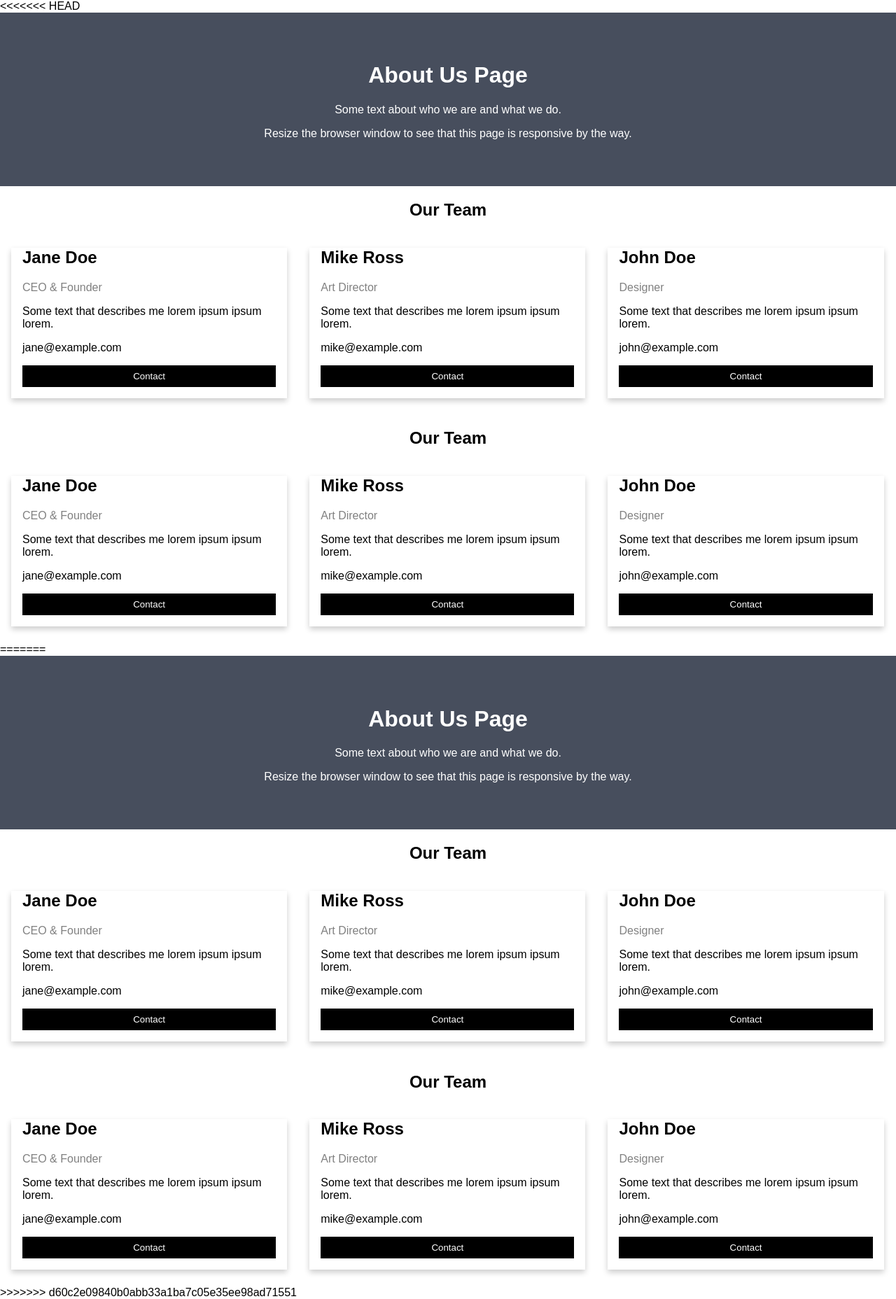
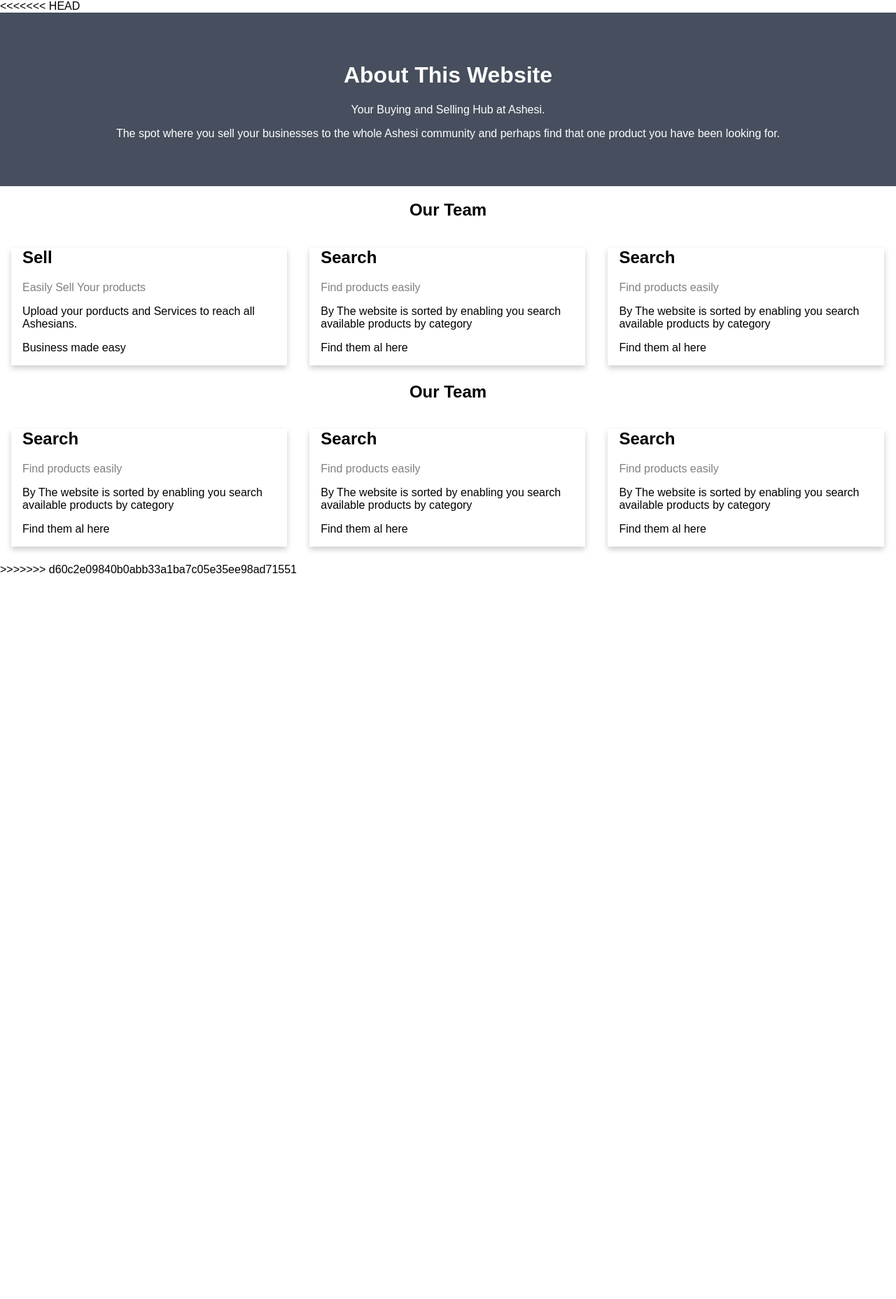
Before and after one commit to Tawinnie/Ashesi-Business-Hub, a PHP site: page /Final/about.php in a window 1280 px wide. Shown: the whole page at 70% size. After the commit the page ends 819 px from the top, so only its background shows below. Run offline with PHP 8.4, Linux system fonts and the light colour scheme.

Commit message:
Update about.php

```diff
--- a/about.php
+++ b/about.php
@@ -77,9 +77,9 @@ html {
 <body>
 
 <div class="about-section">
-  <h1>About Us Page</h1>
-  <p>Some text about who we are and what we do.</p>
-  <p>Resize the browser window to see that this page is responsive by the way.</p>
+  <h1>About This Website</h1>
+  <p>Your Buying and Selling Hub at Ashesi.</p>
+  <p>The spot where you sell your businesses to the whole Ashesi community and perhaps find that one product you have been looking for.</p>
 </div>
 
 <h2 style="text-align:center">Our Team</h2>
@@ -87,245 +87,82 @@ html {
   <div class="column">
     <div class="card">
       <div class="container">
-        <h2>Jane Doe</h2>
-        <p class="title">CEO & Founder</p>
-        <p>Some text that describes me lorem ipsum ipsum lorem.</p>
-        <p>jane@example.com</p>
-        <p><button class="button">Contact</button></p>
+        <h2>Sell</h2>
+        <p class="title">Easily Sell Your products</p>
+        <p>Upload your porducts and Services to reach all Ashesians.</p>
+        <p>Business made easy</p>
       </div>
     </div>
   </div>
 
+<div class="row">
   <div class="column">
     <div class="card">
       <div class="container">
-        <h2>Mike Ross</h2>
-        <p class="title">Art Director</p>
-        <p>Some text that describes me lorem ipsum ipsum lorem.</p>
-        <p>mike@example.com</p>
-        <p><button class="button">Contact</button></p>
+        <h2>Search</h2>
+        <p class="title">Find products easily</p>
+        <p>By The website is sorted by enabling you search available products by category</p>
+        <p>Find them al here</p>
       </div>
     </div>
   </div>
 
+  <div class="row">
   <div class="column">
     <div class="card">
       <div class="container">
-        <h2>John Doe</h2>
-        <p class="title">Designer</p>
-        <p>Some text that describes me lorem ipsum ipsum lorem.</p>
-        <p>john@example.com</p>
-        <p><button class="button">Contact</button></p>
+        <h2>Search</h2>
+        <p class="title">Find products easily</p>
+        <p>By The website is sorted by enabling you search available products by category</p>
+        <p>Find them al here</p>
       </div>
     </div>
   </div>
-</div>
 
 
-<h2 style="text-align:center">Our Team</h2>
+
+  <h2 style="text-align:center">Our Team</h2>
 <div class="row">
   <div class="column">
     <div class="card">
       <div class="container">
-        <h2>Jane Doe</h2>
-        <p class="title">CEO & Founder</p>
-        <p>Some text that describes me lorem ipsum ipsum lorem.</p>
-        <p>jane@example.com</p>
-        <p><button class="button">Contact</button></p>
+        <h2>Search</h2>
+        <p class="title">Find products easily</p>
+        <p>By The website is sorted by enabling you search available products by category</p>
+        <p>Find them al here</p>
       </div>
     </div>
   </div>
 
+
+  <div class="row">
   <div class="column">
     <div class="card">
       <div class="container">
-        <h2>Mike Ross</h2>
-        <p class="title">Art Director</p>
-        <p>Some text that describes me lorem ipsum ipsum lorem.</p>
-        <p>mike@example.com</p>
-        <p><button class="button">Contact</button></p>
+        <h2>Search</h2>
+        <p class="title">Find products easily</p>
+        <p>By The website is sorted by enabling you search available products by category</p>
+        <p>Find them al here</p>
       </div>
     </div>
   </div>
 
+
+  <div class="row">
   <div class="column">
     <div class="card">
       <div class="container">
-        <h2>John Doe</h2>
-        <p class="title">Designer</p>
-        <p>Some text that describes me lorem ipsum ipsum lorem.</p>
-        <p>john@example.com</p>
-        <p><button class="button">Contact</button></p>
+        <h2>Search</h2>
+        <p class="title">Find products easily</p>
+        <p>By The website is sorted by enabling you search available products by category</p>
+        <p>Find them al here</p>
       </div>
     </div>
+
   </div>
-</div>
-
-</body>
-</html>
-=======
-<!DOCTYPE html>
+    </body>
 <html>
-<head>
-<meta name="viewport" content="width=device-width, initial-scale=1">
-<style>
-body {
-  font-family: Arial, Helvetica, sans-serif;
-  margin: 0;
-}
-
-html {
-  box-sizing: border-box;
-}
-
-*, *:before, *:after {
-  box-sizing: inherit;
-}
-
-.column {
-  float: left;
-  width: 33.3%;
-  margin-bottom: 16px;
-  padding: 0 8px;
-}
-
-.card {
-  box-shadow: 0 4px 8px 0 rgba(0, 0, 0, 0.2);
-  margin: 8px;
-}
-
-.about-section {
-  padding: 50px;
-  text-align: center;
-  background-color: #474e5d;
-  color: white;
-}
-
-.container {
-  padding: 0 16px;
-}
-
-.container::after, .row::after {
-  content: "";
-  clear: both;
-  display: table;
-}
-
-.title {
-  color: grey;
-}
-
-.button {
-  border: none;
-  outline: 0;
-  display: inline-block;
-  padding: 8px;
-  color: white;
-  background-color: #000;
-  text-align: center;
-  cursor: pointer;
-  width: 100%;
-}
-
-.button:hover {
-  background-color: #555;
-}
-
-@media screen and (max-width: 650px) {
-  .column {
-    width: 100%;
-    display: block;
-  }
-}
-</style>
-</head>
-<body>
-
-<div class="about-section">
-  <h1>About Us Page</h1>
-  <p>Some text about who we are and what we do.</p>
-  <p>Resize the browser window to see that this page is responsive by the way.</p>
-</div>
-
-<h2 style="text-align:center">Our Team</h2>
-<div class="row">
-  <div class="column">
-    <div class="card">
-      <div class="container">
-        <h2>Jane Doe</h2>
-        <p class="title">CEO & Founder</p>
-        <p>Some text that describes me lorem ipsum ipsum lorem.</p>
-        <p>jane@example.com</p>
-        <p><button class="button">Contact</button></p>
-      </div>
-    </div>
-  </div>
-
-  <div class="column">
-    <div class="card">
-      <div class="container">
-        <h2>Mike Ross</h2>
-        <p class="title">Art Director</p>
-        <p>Some text that describes me lorem ipsum ipsum lorem.</p>
-        <p>mike@example.com</p>
-        <p><button class="button">Contact</button></p>
-      </div>
-    </div>
-  </div>
-
-  <div class="column">
-    <div class="card">
-      <div class="container">
-        <h2>John Doe</h2>
-        <p class="title">Designer</p>
-        <p>Some text that describes me lorem ipsum ipsum lorem.</p>
-        <p>john@example.com</p>
-        <p><button class="button">Contact</button></p>
-      </div>
-    </div>
-  </div>
-</div>
 
 
-<h2 style="text-align:center">Our Team</h2>
-<div class="row">
-  <div class="column">
-    <div class="card">
-      <div class="container">
-        <h2>Jane Doe</h2>
-        <p class="title">CEO & Founder</p>
-        <p>Some text that describes me lorem ipsum ipsum lorem.</p>
-        <p>jane@example.com</p>
-        <p><button class="button">Contact</button></p>
-      </div>
-    </div>
-  </div>
 
-  <div class="column">
-    <div class="card">
-      <div class="container">
-        <h2>Mike Ross</h2>
-        <p class="title">Art Director</p>
-        <p>Some text that describes me lorem ipsum ipsum lorem.</p>
-        <p>mike@example.com</p>
-        <p><button class="button">Contact</button></p>
-      </div>
-    </div>
-  </div>
-
-  <div class="column">
-    <div class="card">
-      <div class="container">
-        <h2>John Doe</h2>
-        <p class="title">Designer</p>
-        <p>Some text that describes me lorem ipsum ipsum lorem.</p>
-        <p>john@example.com</p>
-        <p><button class="button">Contact</button></p>
-      </div>
-    </div>
-  </div>
-</div>
-
-</body>
-</html>
 >>>>>>> d60c2e09840b0abb33a1ba7c05e35ee98ad71551
```
